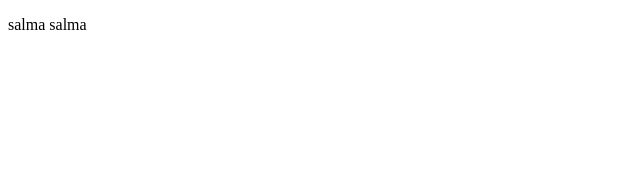
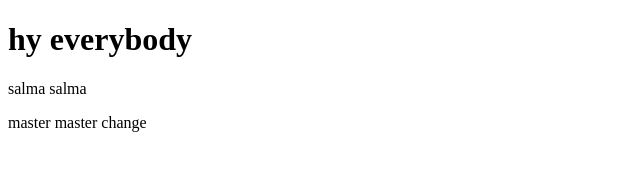
Before and after one commit to Salma1620/azerty, a plain HTML site: page index.html in a window 1280 px wide. Shown: the whole page, without its empty margins (0-640 px from the left). Drawn offline with Linux system fonts and the light colour scheme.

Commit message:
adding the second paragraphe

```diff
--- a/index.html
+++ b/index.html
@@ -6,6 +6,8 @@
     <title>Document</title>
 </head>
 <body>
+    <h1>hy everybody</h1>
     <p>salma salma</p>
+    <p>master master change</p>
 </body>
 </html>
```
